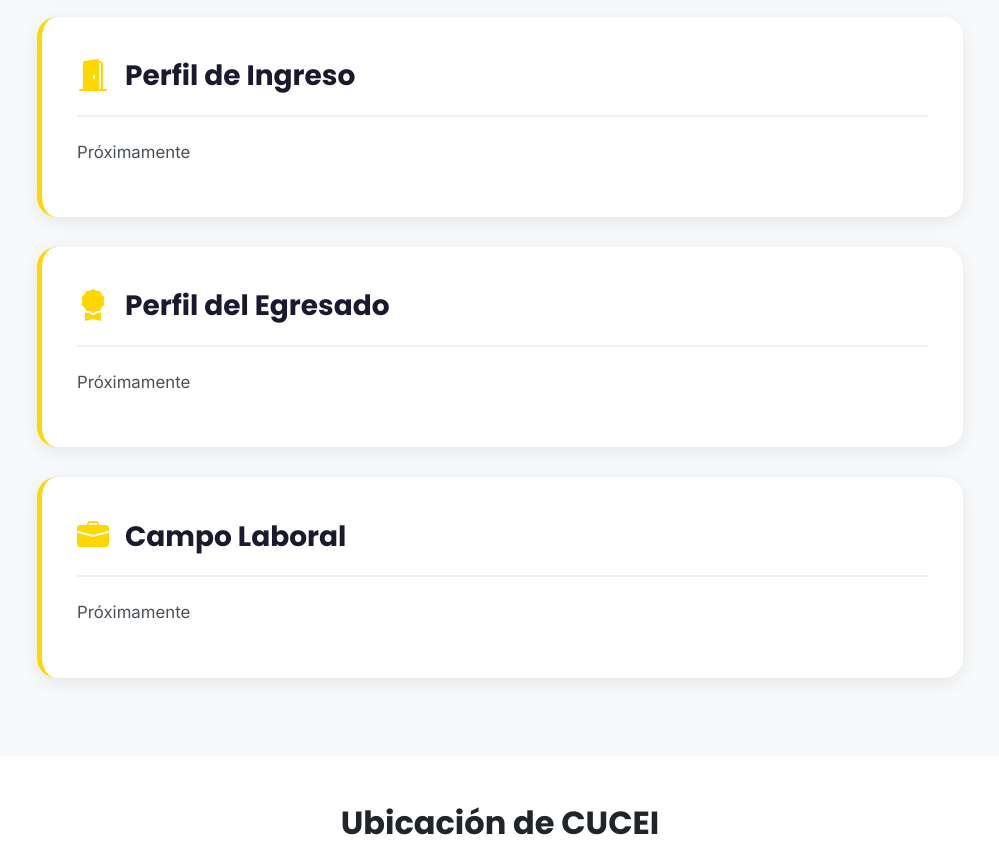
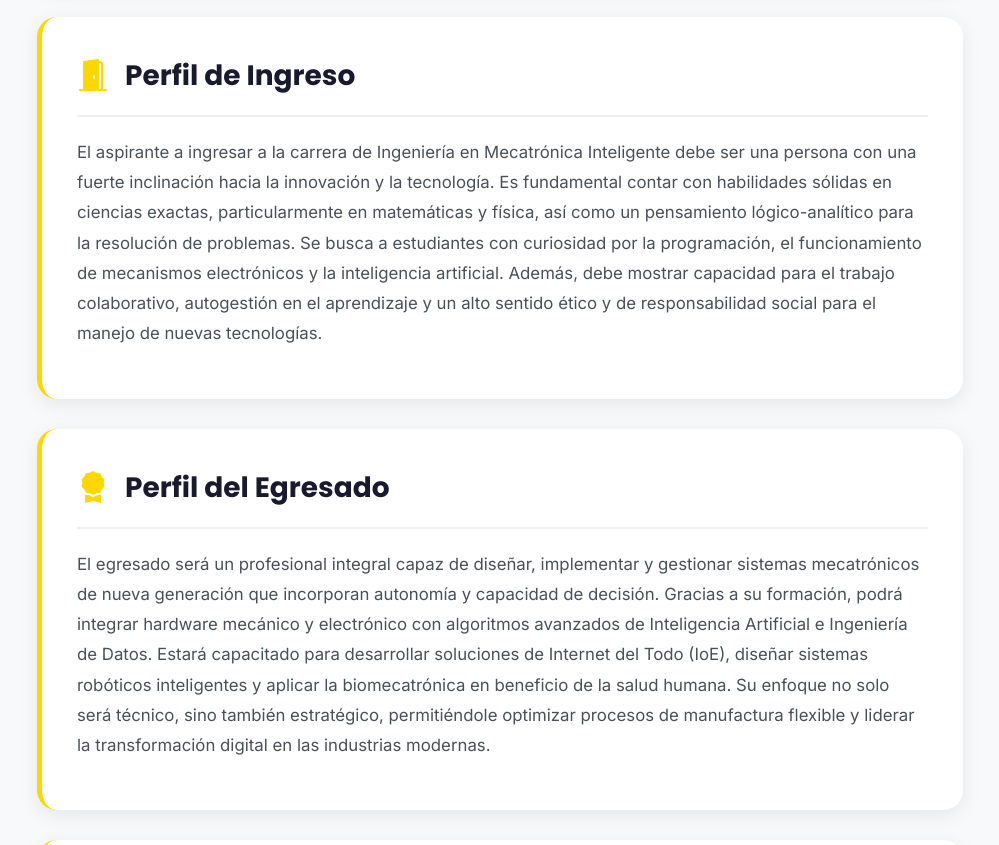
Before and after one commit to moisesibanez17/Carrearas-CUCEI, a plain HTML site: page carreras/ingenieria_en_mecatronica_inteligente.html in a window 1280 px wide. Shown: the part 1600-2445 px from the top of the page, without its empty margins (140-1139 px from the left). Drawn offline with nearby package versions, Linux system fonts and the light colour scheme.

Commit message:
datos en mecatronica

```diff
--- a/carreras/ingenieria_en_mecatronica_inteligente.html
+++ b/carreras/ingenieria_en_mecatronica_inteligente.html
@@ -409,7 +409,14 @@
                         <h3>Perfil de Ingreso</h3>
                     </div>
                     <div class="info-card-body">
-                        <p>Próximamente</p>
+                        <p>El aspirante a ingresar a la carrera de Ingeniería en Mecatrónica Inteligente debe ser una
+                            persona con una fuerte inclinación hacia la innovación y la tecnología. Es fundamental
+                            contar con habilidades sólidas en ciencias exactas, particularmente en matemáticas y física,
+                            así como un pensamiento lógico-analítico para la resolución de problemas. Se busca a
+                            estudiantes con curiosidad por la programación, el funcionamiento de mecanismos electrónicos
+                            y la inteligencia artificial. Además, debe mostrar capacidad para el trabajo colaborativo,
+                            autogestión en el aprendizaje y un alto sentido ético y de responsabilidad social para el
+                            manejo de nuevas tecnologías.</p>
                     </div>
                 </div>
 
@@ -420,7 +427,14 @@
                         <h3>Perfil del Egresado</h3>
                     </div>
                     <div class="info-card-body">
-                        <p>Próximamente</p>
+                        <p>El egresado será un profesional integral capaz de diseñar, implementar y gestionar sistemas
+                            mecatrónicos de nueva generación que incorporan autonomía y capacidad de decisión. Gracias a
+                            su formación, podrá integrar hardware mecánico y electrónico con algoritmos avanzados de
+                            Inteligencia Artificial e Ingeniería de Datos. Estará capacitado para desarrollar soluciones
+                            de Internet del Todo (IoE), diseñar sistemas robóticos inteligentes y aplicar la
+                            biomecatrónica en beneficio de la salud humana. Su enfoque no solo será técnico, sino
+                            también estratégico, permitiéndole optimizar procesos de manufactura flexible y liderar la
+                            transformación digital en las industrias modernas.</p>
                     </div>
                 </div>
 
@@ -431,7 +445,15 @@
                         <h3>Campo Laboral</h3>
                     </div>
                     <div class="info-card-body">
-                        <p>Próximamente</p>
+                        <p>El campo de trabajo para el Ingeniero en Mecatrónica Inteligente es amplio y de alta demanda
+                            debido a la digitalización global. Podrá desempeñarse en la industria automotriz y
+                            aeroespacial diseñando sistemas de navegación y control autónomo. En el sector de la
+                            manufactura, podrá trabajar como especialista en robótica industrial y fábricas inteligentes
+                            (Smart Factories). También encontrará oportunidades en empresas de base tecnológica
+                            desarrollando dispositivos IoT, en el sector salud diseñando tecnologías asistenciales y
+                            biomecánicas, o en empresas de análisis de datos industriales. Asimismo, su perfil le
+                            permite emprender consultorías tecnológicas o crear sus propias empresas de base tecnológica
+                            (Startups).</p>
                     </div>
                 </div>
 
```
